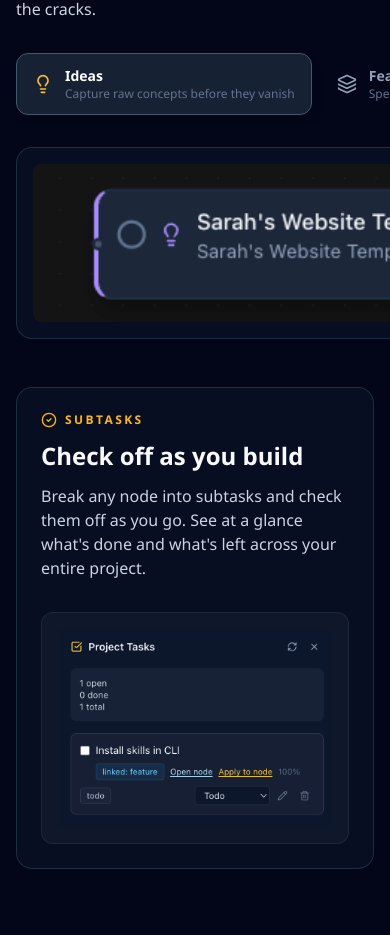
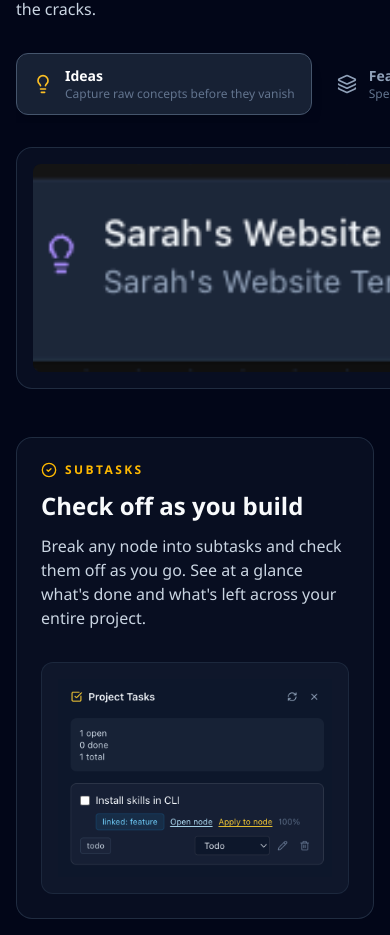
Before and after one commit to fjsg7mskqr-crypto/Spexly, a Next.js app: page / in a window 390 px wide. Shown: the part 2751-3686 px from the top of the page. Built offline with nearby package versions, Linux system fonts and the light colour scheme; no server answers.

Commit message:
Zoom node preview images for mobile readability

```diff
--- a/src/components/landing/LandingPageV2.tsx
+++ b/src/components/landing/LandingPageV2.tsx
@@ -569,7 +569,7 @@ export function LandingPageV2() {
 
           {/* Preview */}
           <AnimatedSection delay={0.15}>
-            <div className="relative overflow-x-auto overflow-y-hidden rounded-2xl border border-slate-700/60 bg-slate-900/50 p-4 sm:overflow-hidden sm:p-8">
+            <div className="relative overflow-hidden rounded-2xl border border-slate-700/60 bg-slate-900/50 p-4 sm:p-8">
               <AnimatePresence mode="wait">
                 <motion.div
                   key={activeNode}
@@ -577,16 +577,18 @@ export function LandingPageV2() {
                   animate={{ opacity: 1, y: 0 }}
                   exit={{ opacity: 0, y: -16 }}
                   transition={{ duration: 0.25 }}
-                  className="flex min-w-[260px] items-center justify-center sm:min-w-0"
+                  className="w-full"
                 >
+                  <div className="relative h-52 w-full overflow-hidden rounded-lg sm:h-auto sm:overflow-visible">
                     <Image
                       src={`/${nodeTypes[activeNode].image}`}
                       alt={nodeTypes[activeNode].label}
                       width={600}
                       height={300}
-                    className="h-auto w-full max-w-[620px] rounded-lg object-contain sm:max-h-[320px] sm:w-auto sm:max-w-full"
+                      className="h-full w-full scale-125 rounded-lg object-cover object-center sm:h-auto sm:w-auto sm:scale-100 sm:object-contain sm:max-h-[320px] sm:max-w-full"
                       unoptimized
                     />
+                  </div>
                 </motion.div>
               </AnimatePresence>
 
```
Lines whose indentation alone changed are shown as unchanged.
